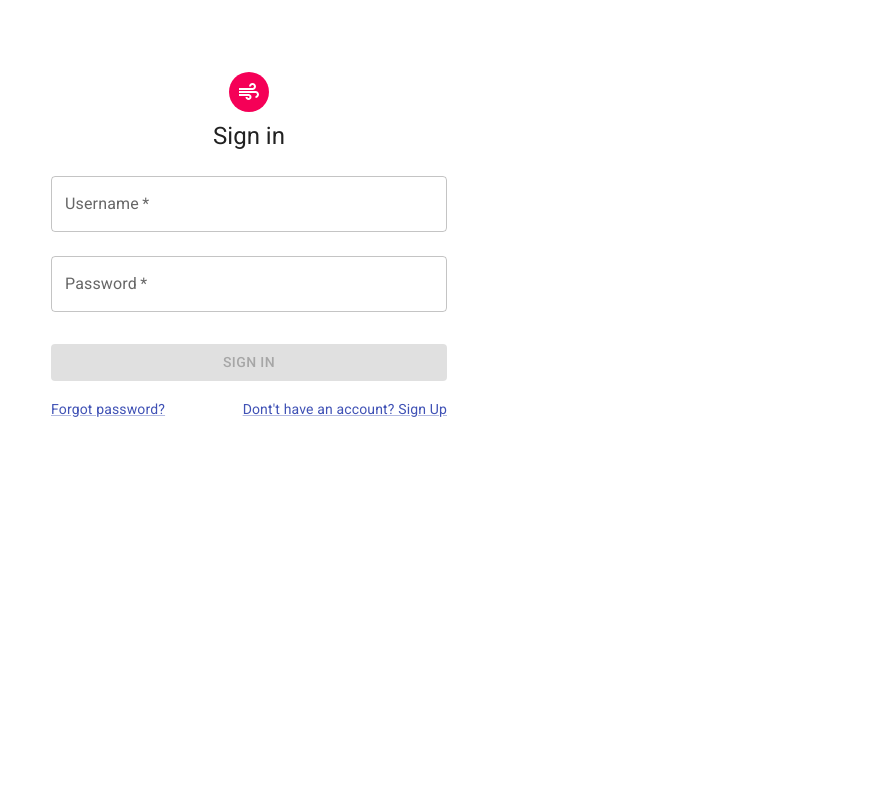
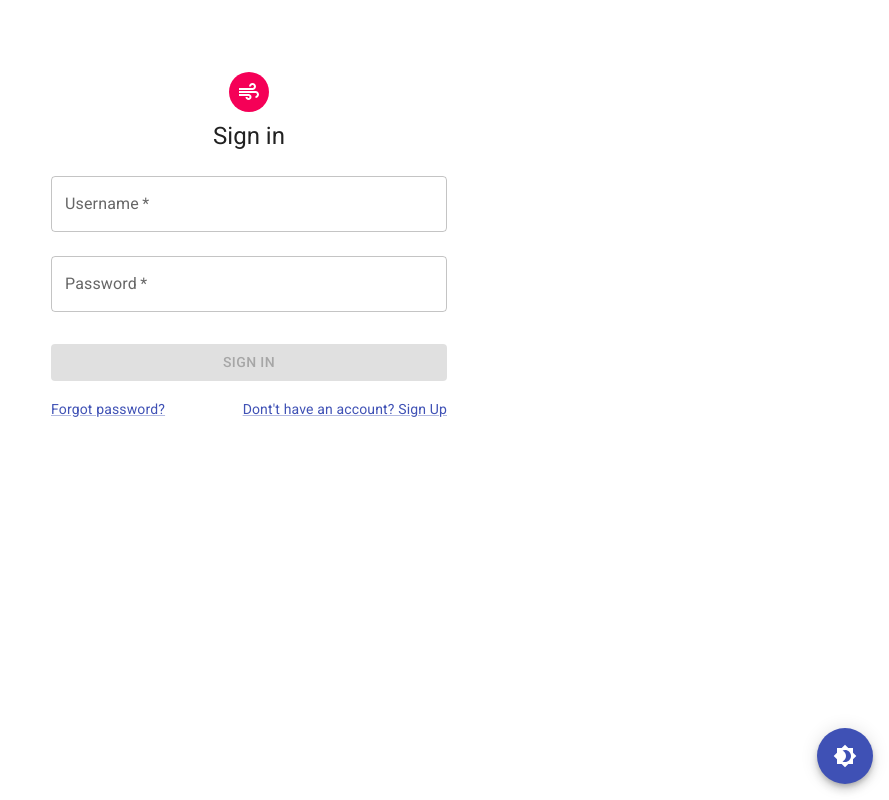
Before and after one commit to newgen211/Inscribed, a React (Vite) app in the folder client/: page / in a window 1280 px wide. Shown: the whole page, without its empty margins (391-1280 px from the left). Built offline with nearby package versions, Linux system fonts and the light colour scheme.

Commit message:
Adds toggle theme button to auth pages

```diff
--- /dev/null
+++ b/client/src/components/utils/FixedThemeToggleButton.tsx
@@ -0,0 +1,22 @@
+import React from 'react';
+import { Fab } from '@mui/material';
+import Brightness4Icon from '@mui/icons-material/Brightness4';
+import Brightness7Icon from '@mui/icons-material/Brightness7';
+import { useCustomTheme } from '../../hooks/useCustomContext';
+
+const FixedThemeToggleButton = () => {
+  const { toggleTheme, theme } = useCustomTheme();
+
+  return (
+    <Fab
+      color="primary"
+      aria-label="toggle theme"
+      onClick={toggleTheme}
+      style={{ position: 'fixed', bottom: 16, right: 16 }}
+    >
+      {theme.palette.mode === 'dark' ? <Brightness7Icon /> : <Brightness4Icon />}
+    </Fab>
+  );
+};
+
+export default FixedThemeToggleButton;
--- a/client/src/pages/LandingPage.tsx
+++ b/client/src/pages/LandingPage.tsx
@@ -1,6 +1,7 @@
 import { Avatar, Box, Container, Typography } from '@mui/material';
 import AirIcon from '@mui/icons-material/Air';
 import LoginForm from '../components/Forms/LoginForm';
+import FixedThemeToggleButton from '../components/utils/FixedThemeToggleButton';
 
 export default function LandingPage() {
 
@@ -33,6 +34,9 @@ export default function LandingPage() {
 
             </Box>
 
+            {/* Theme Toggle button */}
+            <FixedThemeToggleButton />
+
         </Container>
 
 
--- a/client/src/pages/RegisterPage.tsx
+++ b/client/src/pages/RegisterPage.tsx
@@ -4,6 +4,7 @@ import { useAuth } from '../hooks/useAuth';
 import { useEffect } from 'react';
 import { useNavigate } from 'react-router-dom';
 import RegisterForm from '../components/Forms/RegisterForm';
+import FixedThemeToggleButton from '../components/utils/FixedThemeToggleButton';
 
 export default function RegisterPage() {
 
@@ -49,6 +50,9 @@ export default function RegisterPage() {
 
             </Box>
 
+            {/* Theme Toggle button */}
+            <FixedThemeToggleButton />
+
         </Container>
 
     );
--- a/client/src/pages/RequestPasswordResetPage.tsx
+++ b/client/src/pages/RequestPasswordResetPage.tsx
@@ -1,6 +1,7 @@
 import { Avatar, Box, Container, Typography } from '@mui/material';
 import AirIcon from '@mui/icons-material/Air';
 import RequestPasswordResetForm from '../components/Forms/RequestPasswordResetForm';
+import FixedThemeToggleButton from '../components/utils/FixedThemeToggleButton';
 
 export default function RequestPasswordResetPage() {
 
@@ -36,6 +37,9 @@ export default function RequestPasswordResetPage() {
 
             </Box>
 
+            {/* Theme Toggle button */}
+            <FixedThemeToggleButton />
+
         </Container>
 
     );
--- a/client/src/pages/ResetPasswordPage.tsx
+++ b/client/src/pages/ResetPasswordPage.tsx
@@ -3,6 +3,7 @@ import AirIcon from '@mui/icons-material/Air';
 import { useNavigate, useSearchParams } from 'react-router-dom';
 import { useEffect } from 'react';
 import ResetPasswordForm from '../components/Forms/ResetPasswordForm';
+import FixedThemeToggleButton from '../components/utils/FixedThemeToggleButton';
 
 
 export default function ResetPasswordPage() {
@@ -54,6 +55,9 @@ export default function ResetPasswordPage() {
 
             </Box>
 
+            {/* Theme Toggle button */}
+            <FixedThemeToggleButton />
+
         </Container>
 
     );
--- a/client/src/pages/SuccessPage.tsx
+++ b/client/src/pages/SuccessPage.tsx
@@ -1,6 +1,7 @@
 import { CheckCircleOutline } from '@mui/icons-material';
 import { Box, Button, Typography } from '@mui/material';
 import { useNavigate } from 'react-router-dom';
+import FixedThemeToggleButton from '../components/utils/FixedThemeToggleButton';
 
 interface SuccessPageProps {
     title: string;
@@ -46,6 +47,10 @@ export default function SuccessPage({ title, message, redirectLink, linkTitle }:
             <Button variant="contained" color="primary" onClick={handleRedirect} sx={{mt: 4}}>
                 {linkTitle}
             </Button>
+
+            {/* Theme Toggle button */}
+            <FixedThemeToggleButton />
+
         </Box>
 
     );
```
